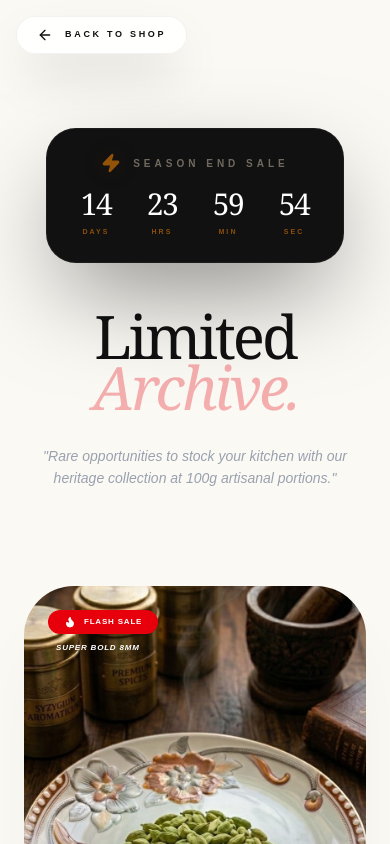
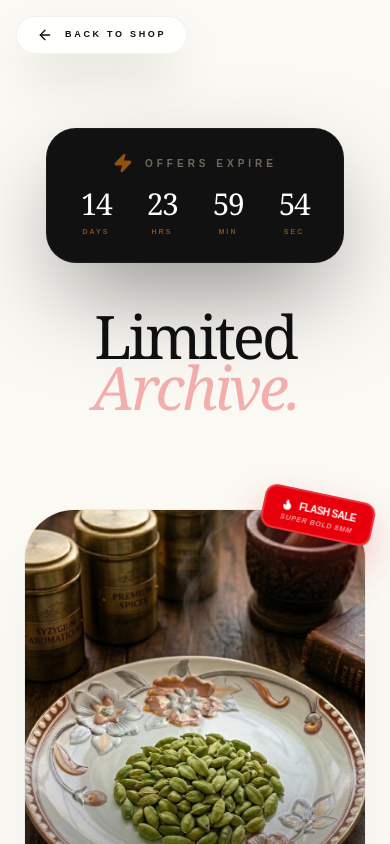
Before and after one commit to Abdullahja5558/drylicious, a Next.js app: page /sale in a window 390 px wide. Shown: the top 844 px of the page. Built offline with nearby package versions, Linux system fonts and the light colour scheme.

Commit message:
updated sale

```diff
--- a/app/sale/page.tsx
+++ b/app/sale/page.tsx
@@ -1,9 +1,9 @@
 "use client";
 
-import React, { useState, useEffect, useMemo } from 'react';
-import { motion, AnimatePresence } from 'framer-motion';
+import React, { useState, useEffect } from 'react';
+import { motion } from 'framer-motion';
 import Link from 'next/link';
-import { ArrowLeft, Flame, Medal, Zap, Sparkles } from 'lucide-react';
+import { ArrowLeft, Flame, Medal, Zap } from 'lucide-react';
 
 const SALE_ITEMS = [
   { id: 'green-cardamom', name: "Sabz Ilaichi", oldPrice: 1550, newPrice: 1380, weight: "100g", image: "/ilaiche.jpeg", tag: "Flash Sale", category: "whole-spices", note: "Super Bold 8mm" },
@@ -21,32 +21,22 @@ const SalePage = () => {
   const [timeLeft, setTimeLeft] = useState({ days: 0, hours: 0, minutes: 0, seconds: 0 });
 
   useEffect(() => {
-    // --- PERSISTENT 15 DAYS TIMER LOGIC ---
-    const SALE_DURATION_MS = 15 * 24 * 60 * 60 * 1000; // 15 Days in MS
-
+    const SALE_DURATION_MS = 15 * 24 * 60 * 60 * 1000;
     const getTargetTime = () => {
       const savedTarget = localStorage.getItem('drylicious_sale_target');
       const now = Date.now();
-
-      if (savedTarget && parseInt(savedTarget) > now) {
-        return parseInt(savedTarget);
-      } else {
+      if (savedTarget && parseInt(savedTarget) > now) return parseInt(savedTarget);
       const newTarget = now + SALE_DURATION_MS;
       localStorage.setItem('drylicious_sale_target', newTarget.toString());
       return newTarget;
-      }
     };
 
     const targetTime = getTargetTime();
-
     const interval = setInterval(() => {
       const now = Date.now();
       const difference = targetTime - now;
-
       if (difference <= 0) {
-        // Reset if time is up
-        const newTarget = Date.now() + SALE_DURATION_MS;
-        localStorage.setItem('drylicious_sale_target', newTarget.toString());
+        localStorage.setItem('drylicious_sale_target', (Date.now() + SALE_DURATION_MS).toString());
       } else {
         setTimeLeft({
           days: Math.floor(difference / (1000 * 60 * 60 * 24)),
@@ -56,7 +46,6 @@ const SalePage = () => {
         });
       }
     }, 1000);
-
     return () => clearInterval(interval);
   }, []);
 
@@ -65,7 +54,7 @@ const SalePage = () => {
   return (
     <div className="min-h-screen bg-[#FBF9F4] text-[#111111] selection:bg-orange-100 overflow-x-hidden">
 
-      {/* --- NAVIGATION --- */}
+      {/* NAVIGATION */}
       <nav className="fixed top-0 left-0 w-full z-[150] p-4 md:p-10 pointer-events-none">
         <Link href="/">
           <motion.div
@@ -80,7 +69,7 @@ const SalePage = () => {
 
       <main className="max-w-[1400px] mx-auto px-6 pt-32 md:pt-40 pb-20">
 
-        {/* --- PREMIUM DYNAMIC TIMER (15 DAYS) --- */}
+        {/* TIMER HEADER */}
         <header className="mb-24 md:mb-32 text-center relative">
           <motion.div
             initial={{ opacity: 0, y: 20 }}
@@ -88,11 +77,8 @@ const SalePage = () => {
             className="inline-flex flex-col md:flex-row items-center gap-4 md:gap-8 p-6 md:px-12 md:py-6 bg-[#111111] text-white rounded-[30px] md:rounded-full mb-12 shadow-[0_40px_100px_-20px_rgba(0,0,0,0.5)] relative border border-white/5"
           >
             <div className="flex items-center gap-3 md:border-r md:border-white/10 md:pr-8">
-              <div className="relative">
               <Zap size={20} className="text-orange-400 fill-orange-400 animate-pulse" />
-                <motion.div animate={{ scale: [1, 1.5, 1], opacity: [0.5, 0, 0.5] }} transition={{ repeat: Infinity, duration: 2 }} className="absolute inset-0 bg-orange-400 rounded-full blur-md" />
-              </div>
-              <span className="text-[10px] md:text-[11px] font-black uppercase tracking-[0.4em] text-orange-100/40 whitespace-nowrap">Season End Sale</span>
+              <span className="text-[10px] md:text-[11px] font-black uppercase tracking-[0.4em] text-orange-100/40">Offers Expire</span>
             </div>
 
             <div className="flex gap-4 md:gap-8 items-center">
@@ -103,14 +89,9 @@ const SalePage = () => {
                 { label: 'Sec', value: timeLeft.seconds }
               ].map((unit, i) => (
                 <div key={i} className="flex flex-col items-center min-w-[50px] md:min-w-[60px]">
-                  <motion.span
-                    key={unit.value}
-                    initial={{ y: 5, opacity: 0 }}
-                    animate={{ y: 0, opacity: 1 }}
-                    className="text-3xl md:text-5xl font-serif tracking-tighter tabular-nums leading-none"
-                  >
+                  <span className="text-3xl md:text-5xl font-serif tracking-tighter tabular-nums leading-none">
                     {formatNum(unit.value)}
-                  </motion.span>
+                  </span>
                   <span className="text-[7px] md:text-[8px] uppercase tracking-[0.3em] text-orange-400/50 font-black mt-2">
                     {unit.label}
                   </span>
@@ -123,16 +104,12 @@ const SalePage = () => {
             Limited <br />
             <span className="italic font-light text-red-600/30">Archive.</span>
           </h1>
-
-          <p className="max-w-xl mx-auto text-sm md:text-xl font-light text-gray-400 italic leading-relaxed px-4">
-            "Rare opportunities to stock your kitchen with our heritage collection at 100g artisanal portions."
-          </p>
         </header>
 
-        {/* --- SALE GRID --- */}
+        {/* SALE GRID */}
         <div className="grid grid-cols-1 md:grid-cols-2 lg:grid-cols-3 gap-x-12 gap-y-24 md:gap-y-32">
           {SALE_ITEMS.map((item, idx) => (
-            <Link href={`/${item.category}/${item.id}`} key={item.id}>
+            <Link href={`/${item.category}/${item.id}`} key={item.id} className="relative">
               <motion.div
                 initial={{ opacity: 0, y: 50 }}
                 whileInView={{ opacity: 1, y: 0 }}
@@ -140,27 +117,37 @@ const SalePage = () => {
                 transition={{ duration: 0.8, delay: (idx % 3) * 0.1 }}
                 className="group relative cursor-pointer"
               >
-                <div className="relative aspect-[3/4] rounded-[50px] md:rounded-[70px] overflow-hidden bg-stone-100 shadow-[0_40px_80px_-20px_rgba(0,0,0,0.06)] group-hover:shadow-[0_80px_100px_-20px_rgba(180,83,9,0.12)] transition-all duration-1000">
-
-                  <div className="absolute top-6 left-6 md:top-10 md:left-10 z-30">
-                    <div className="flex flex-col gap-2">
-                      <div className="px-4 py-1.5 md:px-5 md:py-2 bg-red-600 text-white rounded-full flex items-center gap-2 shadow-2xl w-fit">
+                {/* --- OUTSIDE ROTATED TAG --- */}
+                <div className="absolute -top-4 -right-2 md:-top-6 md:-right-4 z-40 pointer-events-none">
+                  <motion.div
+                    initial={{ rotate: 0, scale: 0.8 }}
+                    whileInView={{ rotate: 12, scale: 1 }}
+                    whileHover={{ rotate: -5, scale: 1.1 }}
+                    className="bg-red-600 text-white px-4 py-2 md:px-6 md:py-2.5 rounded-[12px] shadow-[0_20px_40px_rgba(220,38,38,0.3)] flex flex-col items-center border-2 border-white/20 backdrop-blur-sm"
+                  >
+                    <div className="flex items-center gap-1.5">
                       <Flame size={12} fill="currentColor" />
-                         <span className="text-[8px] md:text-[9px] font-black uppercase tracking-widest">{item.tag}</span>
+                      <span className="text-[10px] md:text-[12px] font-black uppercase tracking-tighter whitespace-nowrap">
+                        {item.tag}
+                      </span>
                     </div>
-                      <span className="ml-2 text-[8px] font-black uppercase tracking-widest text-white italic drop-shadow-md">{item.note}</span>
-                    </div>
+                    <span className="text-[7px] md:text-[8px] font-bold uppercase tracking-widest text-white/60 leading-none mt-0.5 italic">
+                      {item.note}
+                    </span>
+                  </motion.div>
                 </div>
 
+                {/* IMAGE CONTAINER */}
+                <div className="relative aspect-[3/4] rounded-[50px] md:rounded-[70px] overflow-hidden bg-stone-100 shadow-[0_40px_80px_-20px_rgba(0,0,0,0.06)] group-hover:shadow-[0_80px_100px_-20px_rgba(180,83,9,0.12)] transition-all duration-1000 border border-black/[0.03]">
                   <motion.img
                     src={item.image}
                     alt={item.name}
                     className="w-full h-full object-cover scale-110 transition-transform duration-[3s] group-hover:scale-[1.25]"
                   />
-
                   <div className="absolute inset-0 bg-gradient-to-t from-black/80 via-transparent to-transparent opacity-60 group-hover:opacity-90 transition-opacity duration-700" />
                 </div>
 
+                {/* PRODUCT INFO */}
                 <div className="mt-8 md:mt-12 space-y-4 px-4 md:px-6">
                   <div className="flex justify-between items-end">
                     <h3 className="text-3xl md:text-5xl font-serif tracking-tighter leading-none group-hover:text-red-600 transition-colors">
@@ -172,28 +159,14 @@ const SalePage = () => {
                        <p className="text-[9px] md:text-[10px] font-bold uppercase tracking-widest text-orange-900/40 mt-1">{item.weight}</p>
                     </div>
                   </div>
-
                   <div className="h-[1px] w-full bg-black/[0.05] relative overflow-hidden">
-                    <motion.div
-                      className="absolute inset-0 bg-red-600/40"
-                      initial={{ x: '-101%' }}
-                      whileInView={{ x: '0%' }}
-                      transition={{ duration: 1, delay: 0.5 }}
-                    />
+                    <motion.div className="absolute inset-0 bg-red-600/40" initial={{ x: '-101%' }} whileInView={{ x: '0%' }} transition={{ duration: 1, delay: 0.5 }} />
                   </div>
                 </div>
               </motion.div>
             </Link>
           ))}
         </div>
-
-        <section className="mt-40 py-20 md:py-40 border-y border-black/[0.03] flex flex-col items-center text-center">
-            <Medal className="text-orange-900/10 mb-8 md:mb-10 w-16 h-16 md:w-24 md:h-24" />
-            <h4 className="text-4xl md:text-8xl font-serif tracking-tighter mb-8 max-w-4xl leading-[0.9] px-4">
-              Artisan quality at <br />
-              <span className="italic text-red-600/30">unmatched value.</span>
-            </h4>
-        </section>
       </main>
     </div>
   );
```
Lines whose indentation alone changed are shown as unchanged.
